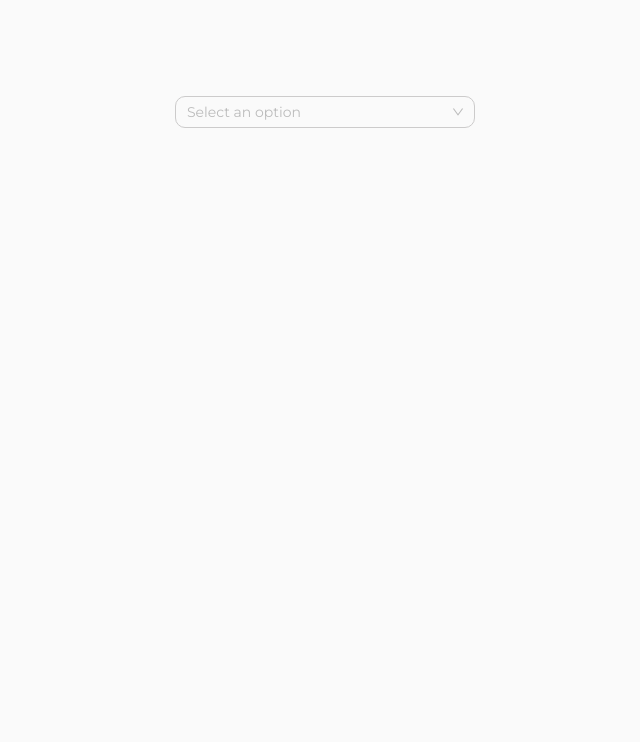
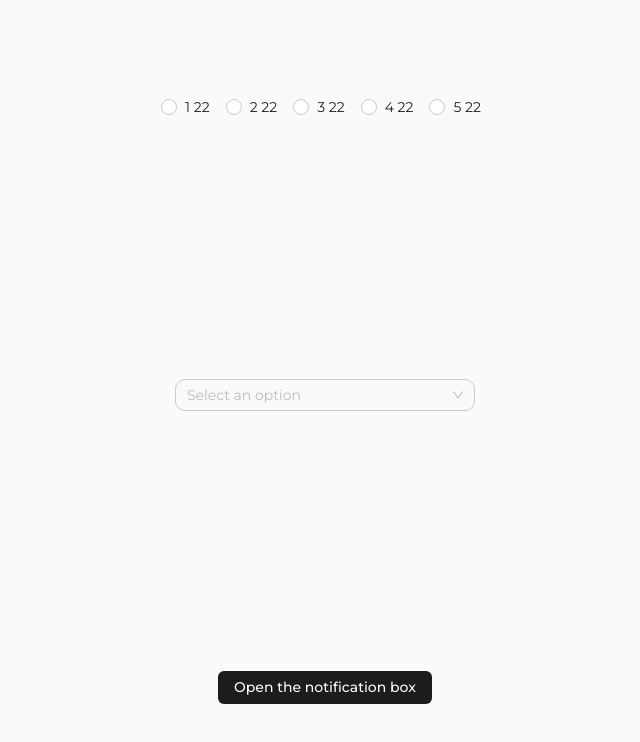
Before and after one commit to piyawatpm/cloudtronics-design-system, a Next.js app: page / in a window 1280 px wide. Shown: the top 742 px of the page, without its empty margins (315-955 px from the left). Built offline with nearby package versions, Linux system fonts and the light colour scheme.

Commit message:
feat: finish antd radio style

```diff
--- a/antd-theme.ts
+++ b/antd-theme.ts
@@ -41,6 +41,11 @@ const antdTheme: ThemeConfig = {
       optionSelectedFontWeight: 400,
       // optionPadding: 1,
     },
+    Radio: {
+      dotSize: 8,
+      // buttonSolidCheckedColor: "white",
+      // buttonSolidCheckedBg: "black",
+    },
   },
 };
 
--- a/app/globals.css
+++ b/app/globals.css
@@ -41,3 +41,11 @@ body {
   order: -1;
   margin-right: 0.375rem;
 }
+
+/* custom radio */
+.ant-radio-inner {
+  background-color: white !important;
+}
+.ant-radio-inner:after {
+  background-color: black !important;
+}
--- a/app/page.tsx
+++ b/app/page.tsx
@@ -4,7 +4,21 @@ import Button from "../components/ui/button";
 import Navigation from "@/components/ui/navigation";
 import Select from "@/components/ui/select";
 import { useState } from "react";
+import { notification } from "antd";
+import { theme } from "../theme";
+import { ExclamationCircleOutlined } from "@ant-design/icons";
+import { Space } from "antd";
+import Radio from "@/components/ui/radio";
+// import  from "@/components/ui/radio";
+
 export default function Home() {
+  const options = [
+    { label: "1", value: "1" },
+    { label: "2", value: "2" },
+    { label: "3", value: "3" },
+    { label: "4", value: "4" },
+    { label: "5", value: "5" },
+  ];
   const menuItems = [
     {
       label: "Main Menu Item1",
@@ -46,62 +60,46 @@ export default function Home() {
       href: "/about",
     },
   ];
-  const options = [
-    {
-      label: <span>Frutis</span>,
-      title: "Frutis",
-      options: [
-        { label: <span>Apple</span>, value: "Apple" },
-        { label: <span>Banana</span>, value: "Banana" },
-        { label: <span>Orange</span>, value: "Orange" },
-        { label: <span>Mango</span>, value: "Mango" },
-      ],
-    },
-    {
-      label: <span>Vegetables</span>,
-      title: "Vegetables",
-      options: [
-        { label: <span>Carrot</span>, value: "Carrot" },
-        { label: <span>Broccoli</span>, value: "Broccoli" },
-        { label: <span>Cucumber</span>, value: "Cucumber" },
-        { label: <span>Lettuce</span>, value: "Lettuce" },
-      ],
-    },
-  ];
+  // const options = [
+  //   {
+  //     label: <span>Frutis</span>,
+  //     title: "Frutis",
+  //     options: [
+  //       { label: <span>Apple</span>, value: "Apple" },
+  //       { label: <span>Banana</span>, value: "Banana" },
+  //       { label: <span>Orange</span>, value: "Orange" },
+  //       { label: <span>Mango</span>, value: "Mango" },
+  //     ],
+  //   },
+  //   {
+  //     label: <span>Vegetables</span>,
+  //     title: "Vegetables",
+  //     options: [
+  //       { label: <span>Carrot</span>, value: "Carrot" },
+  //       { label: <span>Broccoli</span>, value: "Broccoli" },
+  //       { label: <span>Cucumber</span>, value: "Cucumber" },
+  //       { label: <span>Lettuce</span>, value: "Lettuce" },
+  //     ],
+  //   },
+  // ];
   const [art, setArt] = useState();
   return (
     <main className="flex min-h-screen flex-col items-center justify-between p-24 bg-white  ">
       {/* <Navigation menuItems={menuItems} /> */}
+      <Radio options={options} />
       <Select
         placeholder="Select an option"
         options={options}
         value={art}
         onChange={setArt}
       />
-      {/* <div className="z-10 w-full max-w-5xl items-center justify-between font-mono text-sm lg:flex">
-        <p className="fixed left-0 top-0 flex w-full justify-center border-b border-gray-300 bg-gradient-to-b from-zinc-200 pb-6 pt-8 backdrop-blur-2xl dark:border-neutral-800 dark:bg-zinc-800/30 dark:from-inherit lg:static lg:w-auto  lg:rounded-xl lg:border lg:bg-gray-200 lg:p-4 lg:dark:bg-zinc-800/30">
-          Get started by editing&nbsp;
-          <code className="font-mono font-bold">app/page.tsx</code>
-        </p>
-        <div className="fixed bottom-0 left-0 flex h-48 w-full items-end justify-center bg-gradient-to-t from-white via-white dark:from-black dark:via-black lg:static lg:size-auto lg:bg-none">
-          <a
-            className="pointer-events-none flex place-items-center gap-2 p-8 lg:pointer-events-auto lg:p-0"
-            href="https://vercel.com?utm_source=create-next-app&utm_medium=appdir-template&utm_campaign=create-next-app"
-            target="_blank"
-            rel="noopener noreferrer"
-          >
-            By{" "}
-            <Image
-              src="/vercel.svg"
-              alt="Vercel Logo"
-              className="dark:invert"
-              width={100}
-              height={24}
-              priority
-            />
-          </a>
-        </div>
-      </div> */}
+      <Button
+      // onClick={() => {
+      //   handleOpenNotification("error");
+      // }}
+      >
+        Open the notification box
+      </Button>
     </main>
   );
 }
--- /dev/null
+++ b/components/ui/radio.tsx
@@ -0,0 +1,47 @@
+import React from "react";
+import { Radio as AntRadio, RadioProps as AntRadioProps, Space } from "antd";
+import { theme } from "@/theme";
+
+export interface RadioProps extends AntRadioProps {
+  className?: string;
+  options?: { label: string; value: string; disabled?: boolean }[];
+
+  direction?: "horizontal" | "vertical";
+}
+
+const Radio: React.FC<RadioProps> = ({
+  className,
+  children,
+  options,
+  direction = "horizontal",
+  ...props
+}) => {
+  return (
+    <AntRadio.Group
+      className={` ${className}`}
+      // style={{
+      //   color: theme.colors.primary,
+      // }}
+
+      {...props}
+
+    >
+      <Space direction={direction}>
+        {options?.map((option) => (
+          <AntRadio
+            checked={true}
+            defaultChecked={true}
+            disabled={option.disabled}
+            key={option.value}
+            value={option.value}
+          >
+            {option.label} 22
+          </AntRadio>
+        ))}
+      </Space>
+      {/* {children} */}
+    </AntRadio.Group>
+  );
+};
+
+export default Radio;
```
Also changed, not shown: 1 other file (tests, documents, lock files or other folders).
